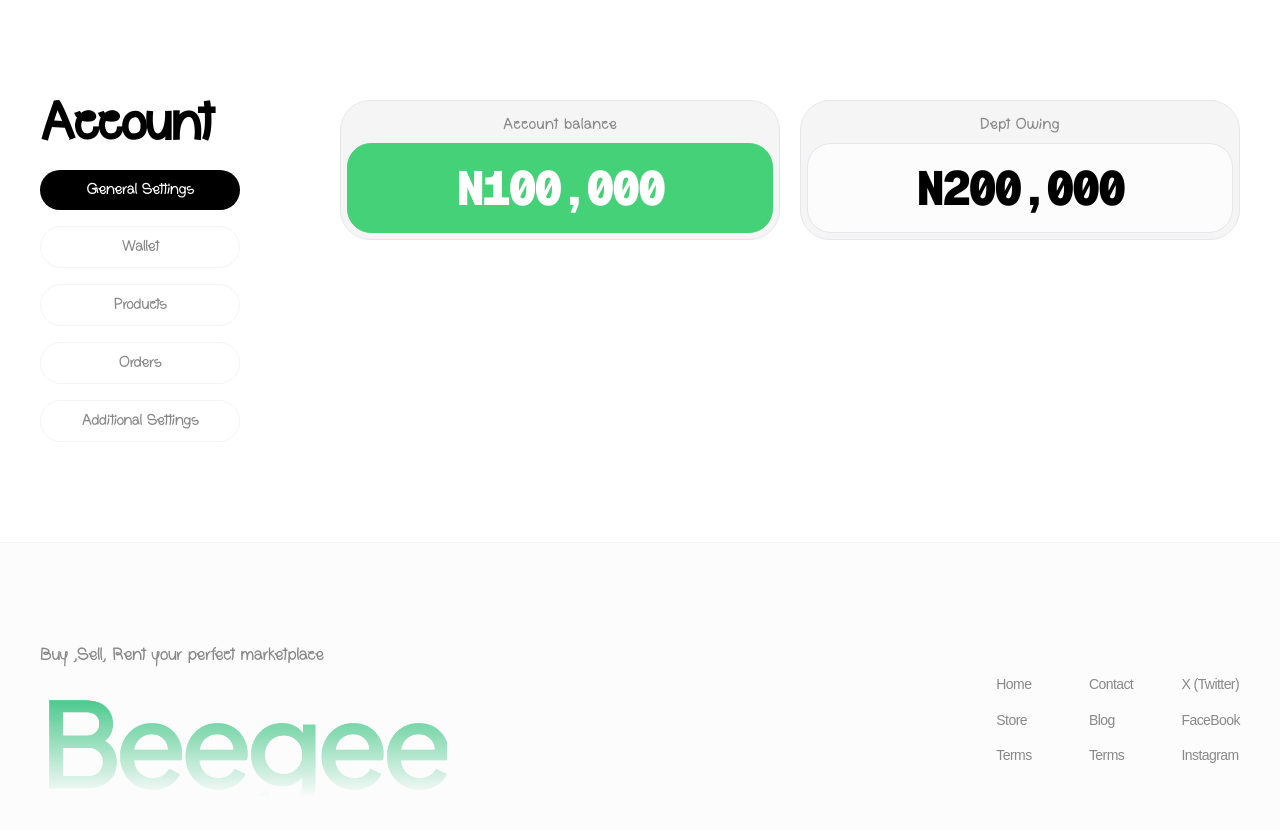
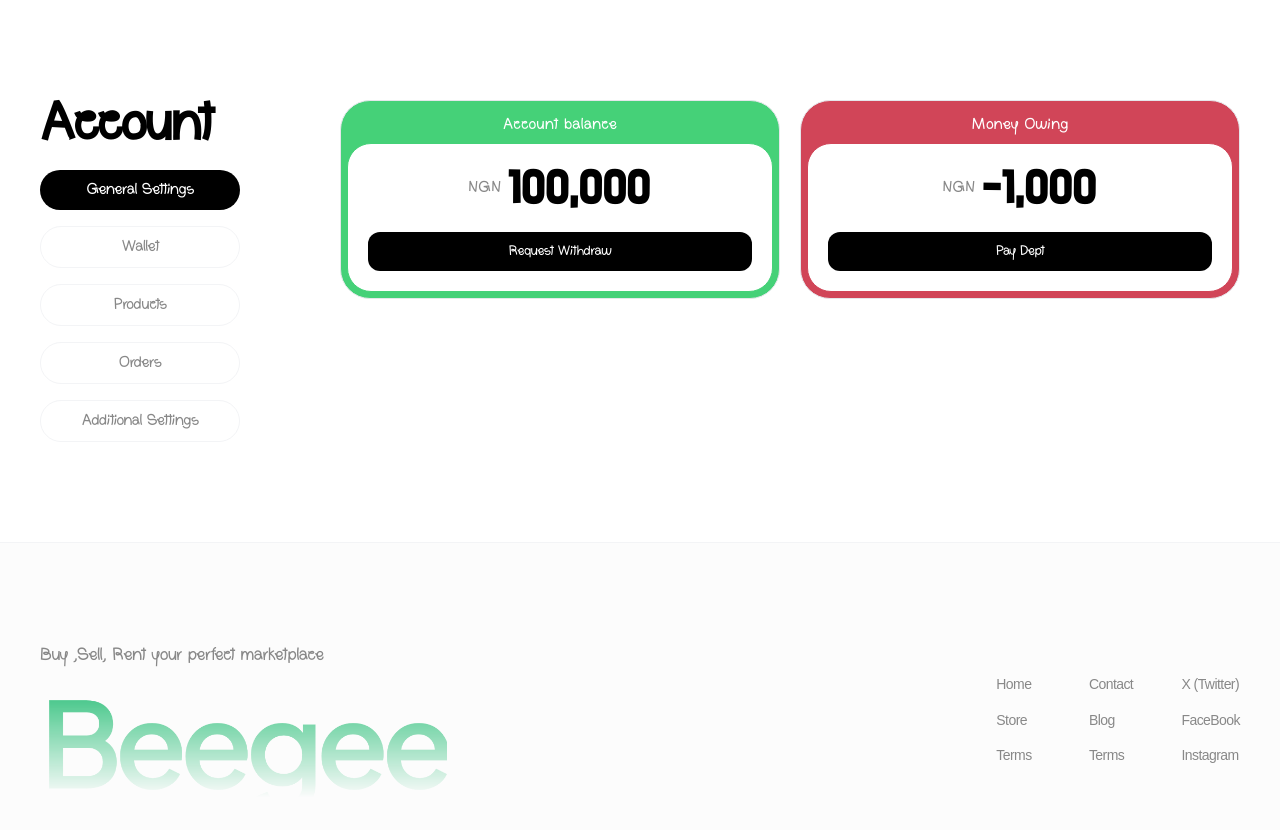
Before and after one commit to augustinegodwin/beegee, a Next.js app: page /account in a window 1280 px wide. Shown: the top 830 px of the page. Built offline with nearby package versions, Linux system fonts and the light colour scheme.

Commit message:
made some cool wallet designs

```diff
--- a/app/(app)/account/page.tsx
+++ b/app/(app)/account/page.tsx
@@ -1,15 +1,20 @@
+"use client"
 import MaxWidthContainer from "@/app/components/utils/maxWidthContainer";
 import bot from "@/app/assets/images/user.jpg";
 import Image from "next/image";
 import Input from "@/app/components/utils/input";
 import FilterCard from "@/app/components/utils/filterCard";
 import { Geist, Geist_Mono } from "next/font/google";
+import { useState } from "react";
+import Button from "@/app/components/utils/button";
+import AuthButton from "@/app/components/utils/authButton";
 const geistMono = Geist_Mono({
   variable: "--font-geist-mono",
   subsets: ["latin"],
 });
 
 export default function Page() {
+  const [activeTab, setActiveTab] = useState(2);
   return (
     <MaxWidthContainer>
       <div className="w-full py-25 ">
@@ -30,7 +35,8 @@ export default function Page() {
                   <FilterCard active={false} title="Additional Settings" />
                 </div>
               </div>
-              {/* <div className="flex-1 ">
+              {
+                activeTab===1 && <div className="flex-1 ">
                 <div className="w-full py-5 px-1 flex flex-col gap-5 sm:gap-10">
                   <>
                     <section className="w-full grid gap-x-8 gap-y-6 sm:grid-cols-2">
@@ -131,32 +137,48 @@ export default function Page() {
                   </div>
                   </>
                 </div>
-              </div> */}
-              <div className="flex-1 flex flex-col gap-5">
+              </div>
+              }
+              {
+                activeTab ===2 && <div className="flex-1 flex flex-col gap-5">
                 <div className="flex-1 flex flex-col sm:flex-row gap-5">
-                  <div className="flex-1 h-fit bg-(--card) rounded-[30px]  border border-gray-200 p-1.5">
+                  <div className="flex-1 h-fit bg-(--card) rounded-[30px] bg-(--green) border border-gray-200 p-1.5">
                     <div className="py-2 px-5">
-                      <p className='text-base text-center leading-5 text-(--secondary) title-font'>Account balance</p>
+                      <p className='text-base text-center leading-5 text-white title-font'>Account balance</p>
                     </div>
-                    <div className="w-full h-fit p-5 bg-(--green) border border-(--green) rounded-3xl justify-center flex flex-col gap-10">
-                      <h2 className={` ${geistMono.className} text-center font-font-geist-mono font-black text-3xl lg:text-[48px] text-white leading-none tracking-[-0.06em]`}>
-                    N100,000
+                    <div className="w-full h-fit p-5 bg-white items-center border border-(--green) rounded-3xl justify-center flex flex-col gap-5">
+                      <div className="flex jusify-center w-fit items-center flex-row gap-2">
+                        <p className='text-base w-fit text-center leading-5 text-(--secondary) title-font'>NGN</p>
+                        <h2 className={` text-center w-fit atwtts text-3xl lg:text-[48px] text-black leading-none tracking-[-0.01em]`}>
+                    100,000
                   </h2>
+                      </div>
+                  <button className="w-full px-5 py-3 title-font bg-black transition-all rounded-xl font-medium leading-[1.1] tracking-body text-sm text-white ">
+      Request Withdraw
+    </button>
                     </div>
                   </div>
-                  <div className="flex-1 h-fit bg-(--card) rounded-[30px]  border border-gray-200 p-1.5">
+                  <div className="flex-1 h-fit rounded-[30px] bg-(--warning) border border-gray-200 p-1.5">
                     <div className="py-2 px-5">
-                      <p className='text-base text-center leading-5 text-(--secondary) title-font'>Dept Owing</p>
+                      <p className='text-base text-center leading-5 text-white title-font'>Money Owing</p>
                     </div>
-                    <div className="w-full h-fit p-5 bg-[#fcfcfc] border border-gray-200 rounded-3xl flex flex-col gap-10">
-                      <h2 className={` ${geistMono.className} text-center font-font-geist-mono font-black text-3xl lg:text-[48px] text-black leading-none tracking-[-0.06em]`}>
-                    N200,000
+                    <div className="w-full h-fit p-5 bg-white items-center border border-(--warning) rounded-3xl justify-center flex flex-col gap-5">
+                      <div className="flex jusify-center w-fit items-center flex-row gap-2">
+                        <p className='text-base w-fit text-center leading-5 text-(--secondary) title-font'>NGN</p>
+                        <h2 className={` text-center w-fit atwtts text-3xl lg:text-[48px] text-black leading-none tracking-[-0.01em]`}>
+                    -1,000
                   </h2>
+                      </div>
+                  <button className="w-full px-5 py-3 title-font bg-black transition-all rounded-xl font-medium leading-[1.1] tracking-body text-sm text-white ">
+      Pay Dept
+    </button>
                     </div>
                   </div>
 
+
                 </div>
               </div>
+              }
             </div>
           </div>
         </div>
--- a/app/components/utils/button.tsx
+++ b/app/components/utils/button.tsx
@@ -6,7 +6,7 @@ type buttonProp={
 }
 export default function Button(data:buttonProp) {
   return (
-    <Link href={data.LinkTo} className='px-5 py-3 title-font hover:bg-green-600 transition-all rounded-xl font-medium leading-[1.1] tracking-body text-sm text-white bg-(--green)'>
+    <Link href={data.LinkTo} className='px-5 justify-center flex py-3 title-font hover:bg-green-600 transition-all rounded-xl font-medium leading-[1.1] tracking-body text-sm text-white bg-(--green)'>
         {data.title}
     </Link>
   )
--- a/app/globals.css
+++ b/app/globals.css
@@ -22,8 +22,15 @@
   font-family: custom;
   src: url(./assets/fonts/Boris.ttf);
 }
+@font-face {
+  font-family: ATWTTS;
+  src: url(./assets/fonts/ATWTTS.ttf);
+}
 .title-font{
   font-family: custom ;
+}
+.atwtts{
+  font-family: ATWTTS ;
 }
 body {
   background: var(--background);
```
Also changed, not shown: app/assets/fonts/ATWTTS.ttf (added).
